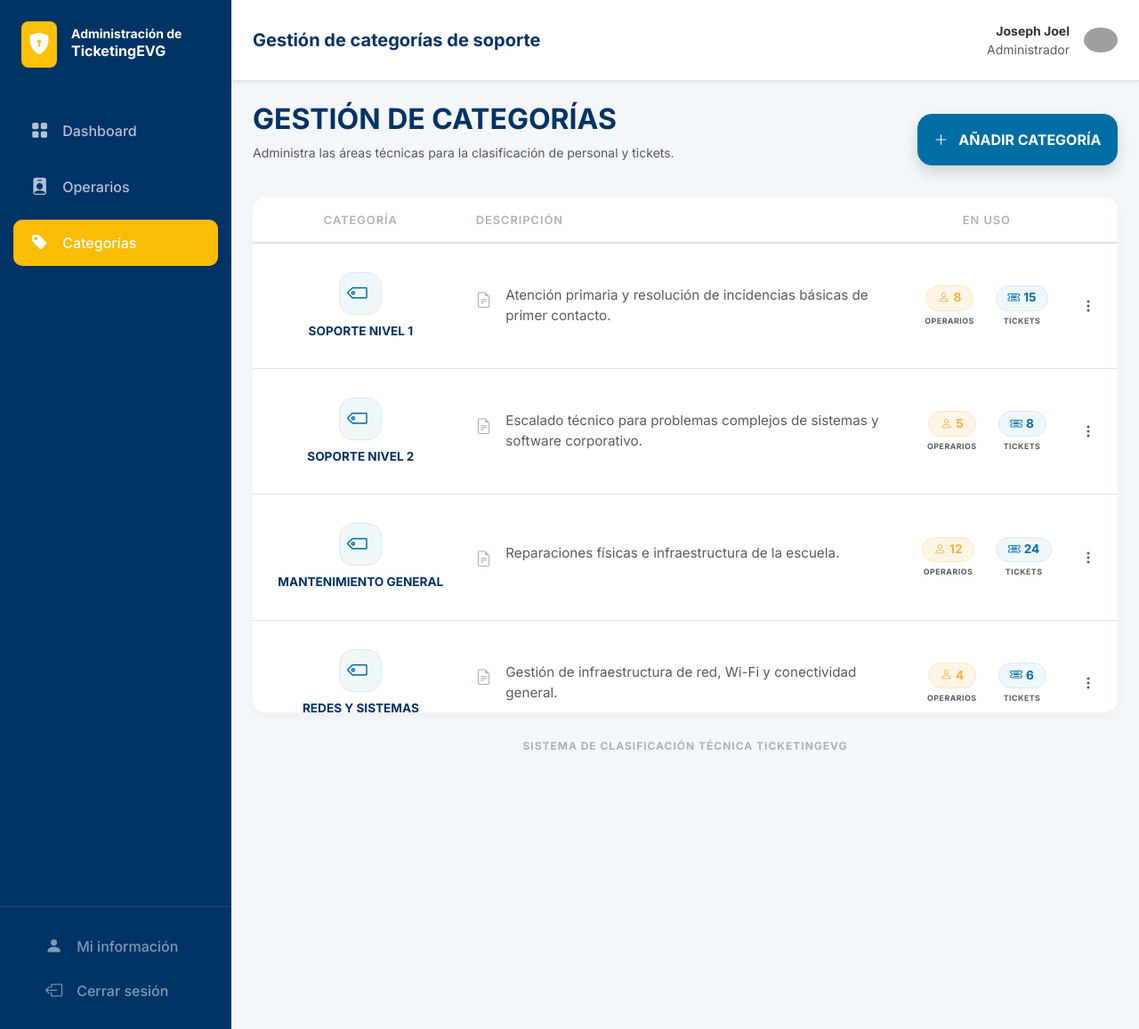
After one commit to sergiodiazpereira/TicketingEVG, a PHP site: page /categorias_admin/categorias_admin.html in a window 1280 px wide. The commit adds this page. Shown: the whole page at 89% size. Run offline with PHP 8.4, Linux system fonts and the light colour scheme; grey boxes are pictures that could not be loaded.

Commit message:
Categorias Admin Vista

```diff
--- a/src/vistas/Admin/admin.css
+++ b/src/vistas/Admin/admin.css
@@ -169,13 +169,9 @@ body {
 }
 
 .btn-evg:hover{
-	background-color: var(--azul-btn);
+	background-color: #002240;
 	color: white;
 	border: 1px solid var(--azul-btn);
-	padding: 12px 20px;
-	font-weight: 500;
-	display: flex;
-	align-items: center;
 	transition: all 0.2s;
 }
 
@@ -217,3 +213,60 @@ body {
 	letter-spacing: 1px;
 	font-weight: 700;
 }
+
+/* --- Tabla Categorías --- */
+.tabla-scroll-container {
+	max-height: 50vh;
+	overflow-y: auto;
+	scrollbar-width: none; /* Firefox */
+	-ms-overflow-style: none; /* IE and Edge */
+}
+
+.tabla-scroll-container::-webkit-scrollbar {
+	display: none; /* Chrome, Safari y Opera */
+}
+
+.tabla-scroll-container thead th {
+	position: sticky;
+	top: 0;
+	background-color: #fff;
+	z-index: 2;
+	box-shadow: inset 0 -2px 0 #dee2e6; /* Borde inferior que no se desplaza */
+}
+
+.tabla-categorias th {
+	color: #aab2bd;
+	font-weight: 600;
+	font-size: 0.8rem;
+	letter-spacing: 1px;
+}
+
+.tabla-categorias td {
+	padding-top: 1.5rem;
+	padding-bottom: 1.5rem;
+}
+
+.icono-categoria-grande {
+	width: 48px;
+	height: 48px;
+	background-color: #f0f7fb;
+	border: 1px solid #d9eaf5;
+	color: var(--azul-btn);
+	font-size: 1.5rem;
+}
+
+.badge-operarios {
+	background-color: #fef5e6;
+	color: var(--dorado-icono);
+	border: 1px solid #fde7c3;
+	font-size: 0.85rem;
+	padding: 0.4rem 0.8rem;
+}
+
+.badge-tickets {
+	background-color: #f0f7fb;
+	color: var(--azul-btn);
+	border: 1px solid #d9eaf5;
+	font-size: 0.85rem;
+	padding: 0.4rem 0.8rem;
+}
--- /dev/null
+++ b/src/vistas/Admin/categorias_admin/categorias_admin.html
@@ -0,0 +1,332 @@
+<!DOCTYPE html>
+<html lang="es">
+
+<head>
+    <!--
+	  Proyecto: TicketingEVG
+	  Alumno: Joseph Joel Quispe Alvarez
+	  Asignatura:
+	  Curso: 2 DAW
+	  Descripción: Dashboard con Sidebar colapsable (Mini-Sidebar).
+	-->
+    <meta charset="UTF-8">
+    <meta name="viewport" content="width=device-width, initial-scale=1.0">
+    <title>Dashboard Administrador - TicketingEVG</title>
+    <!-- Bootstrap CSS -->
+    <link href="https://cdn.jsdelivr.net/npm/bootstrap@5.3.0/dist/css/bootstrap.min.css" rel="stylesheet">
+    <!-- Bootstrap Icons -->
+    <link rel="stylesheet" href="https://cdn.jsdelivr.net/npm/bootstrap-icons@1.11.1/font/bootstrap-icons.css">
+    <!-- Google Fonts: Inter -->
+    <link href="https://fonts.googleapis.com/css2?family=Inter:wght@400;500;600;700&display=swap" rel="stylesheet">
+    <!-- Estilos Propios -->
+    <link rel="stylesheet" href="../admin.css">
+</head>
+
+<body id="pagina-dashboard">
+
+    <input type="checkbox" id="toggle-sidebar" class="d-none">
+
+    <div class="d-flex overflow-hidden">
+        <!-- Sidebar Dinámico -->
+        <nav id="sidebarMenu" class="sidebar d-flex flex-column vh-100 sticky-top">
+            <!-- Header Sidebar -->
+            <div class="sidebar-header p-4 mb-3 d-flex align-items-center">
+                <label for="toggle-sidebar" class="boton-candado bg-warning rounded-3 p-2 me-3 flex-shrink-0"
+                    style="cursor: pointer;" title="Abrir/Cerrar menú">
+                    <i class="bi bi-shield-lock-fill text-white fs-4"></i>
+                </label>
+                <div class="sidebar-header-texto">
+                    <div class="fw-bold text-white small lh-1">Administración de</div>
+                    <div class="fw-bold text-white">TicketingEVG</div>
+                </div>
+            </div>
+
+            <!-- Links de Navegación -->
+            <ul class="nav flex-column mb-auto">
+                <li class="nav-item">
+                    <a class="nav-link" href="../dasboard_admin/dashboard_admin.html" title="Dashboard">
+                        <i class="bi bi-grid-fill me-3"></i>
+                        <span class="link-texto">Dashboard</span>
+                    </a>
+                </li>
+                <li class="nav-item">
+                    <a class="nav-link" href="../operarios_admin/operarios_admin.html" title="Operarios">
+                        <i class="bi bi-person-badge-fill me-3"></i>
+                        <span class="link-texto">Operarios</span>
+                    </a>
+                </li>
+                <li class="nav-item">
+                    <a class="nav-link active" href="categorias_admin.html" title="Categorías">
+                        <i class="bi bi-tag-fill me-3"></i>
+                        <span class="link-texto">Categorías</span>
+                    </a>
+                </li>
+            </ul>
+
+            <!-- Footer Sidebar -->
+            <div class="p-3 border-top border-white border-opacity-10">
+                <a href="#" class="nav-link py-2 text-white-50 small" title="Mi información">
+                    <i class="bi bi-person-fill me-3"></i>
+                    <span class="link-texto">Mi información</span>
+                </a>
+                <a href="login.html" class="nav-link py-2 text-white-50 small" title="Cerrar sesión">
+                    <i class="bi bi-box-arrow-left me-3"></i>
+                    <span class="link-texto">Cerrar sesión</span>
+                </a>
+            </div>
+        </nav>
+
+        <!-- Contenido Principal -->
+        <main class="flex-grow-1 vh-100 overflow-auto">
+
+            <header class="bg-white p-4 mb-4 border-bottom shadow-sm d-flex justify-content-between align-items-center sticky-top">
+                <div class="d-flex align-items-center">
+                    <h1 class="h5 fw-bold mb-0" style="color: #003366;">Gestión de categorías de soporte</h1>
+                </div>
+                <div class="d-none d-md-flex align-items-center">
+                    <div class="text-end me-3">
+                        <div class="fw-bold small">Joseph Joel</div>
+                        <div class="text-muted small">Administrador</div>
+                    </div>
+                    <img src="https://ui-avatars.com/api/?name=Joseph+Joel&background=003366&color=fff"
+                        class="rounded-circle" width="38" alt="Avatar">
+                </div>
+            </header>
+
+            <div class="container-fluid px-4">
+                <div class="row">
+                    <div class="col-9">
+                        <h2 class="fw-bold text-uppercase" style="color: #003366;">GESTIÓN DE CATEGORÍAS</h2>
+                        <p class="text-muted small">Administra las áreas técnicas para la clasificación de personal y tickets.</p>
+                    </div>
+                    <div class="col-3 d-flex align-items-center">
+                        <button type="button" class="btn btn-evg w-100 p-3 rounded-4 shadow fw-bold text-uppercase">
+                            <i class="bi bi-plus-lg me-2"></i>
+                            AÑADIR CATEGORÍA
+                        </button>
+                    </div>
+                </div>
+
+                <div class="row mt-4 mb-4">
+                    <div class="col-12">
+                        <div class="card card-premium">
+                            <div class="card-body p-0">
+                                <div class="table-responsive tabla-scroll-container">
+                                    <table class="table align-middle mb-0 tabla-categorias">
+                                        <thead class="text-uppercase">
+                                            <tr>
+                                                <th scope="col" class="border-0 text-center py-3" style="width: 25%;">Categoría</th>
+                                                <th scope="col" class="border-0 py-3" style="width: 50%;">Descripción</th>
+                                                <th scope="col" class="border-0 py-3 text-center" style="width: 20%;">En uso</th>
+                                                <th scope="col" class="border-0 py-3 text-end pe-4" style="width: 5%;"></th>
+                                            </tr>
+                                        </thead>
+                                        <tbody class="border-top-0">
+                                            <!-- Fila 1 -->
+                                            <tr>
+                                                <td class="border-0 border-bottom text-center">
+                                                    <div class="d-flex flex-column align-items-center justify-content-center py-2">
+                                                        <div class="icono-categoria-grande rounded-4 d-flex align-items-center justify-content-center mb-2">
+                                                            <i class="bi bi-tag" style="transform: rotate(-45deg);"></i>
+                                                        </div>
+                                                        <span class="fw-bold" style="color: #003366; font-size: 0.85rem;">SOPORTE NIVEL 1</span>
+                                                    </div>
+                                                </td>
+                                                <td class="border-0 border-bottom">
+                                                    <div class="d-flex align-items-start text-muted">
+                                                        <i class="bi bi-file-earmark-text me-3 mt-1" style="color: #aab2bd; font-size: 1.1rem;"></i>
+                                                        <p class="mb-0" style="font-size: 0.95rem;">Atención primaria y resolución de incidencias básicas de primer contacto.</p>
+                                                    </div>
+                                                </td>
+                                                <td class="border-0 border-bottom">
+                                                    <div class="d-flex gap-4 justify-content-center">
+                                                        <div class="d-flex flex-column align-items-center">
+                                                            <span class="badge badge-operarios rounded-pill d-flex align-items-center justify-content-center mb-1">
+                                                                <i class="bi bi-person me-1"></i> 8
+                                                            </span>
+                                                            <span class="text-muted fw-bold" style="font-size: 0.55rem; letter-spacing: 0.5px;">OPERARIOS</span>
+                                                        </div>
+                                                        <div class="d-flex flex-column align-items-center">
+                                                            <span class="badge badge-tickets rounded-pill d-flex align-items-center justify-content-center mb-1">
+                                                                <i class="bi bi-ticket-detailed me-1"></i> 15
+                                                            </span>
+                                                            <span class="text-muted fw-bold" style="font-size: 0.55rem; letter-spacing: 0.5px;">TICKETS</span>
+                                                        </div>
+                                                    </div>
+                                                </td>
+                                                <td class="border-0 border-bottom text-end pe-4">
+                                                    <button class="btn btn-link text-muted p-0"><i class="bi bi-three-dots-vertical"></i></button>
+                                                </td>
+                                            </tr>
+
+                                            <!-- Fila 2 -->
+                                            <tr>
+                                                <td class="border-0 border-bottom text-center">
+                                                    <div class="d-flex flex-column align-items-center justify-content-center py-2">
+                                                        <div class="icono-categoria-grande rounded-4 d-flex align-items-center justify-content-center mb-2">
+                                                            <i class="bi bi-tag" style="transform: rotate(-45deg);"></i>
+                                                        </div>
+                                                        <span class="fw-bold" style="color: #003366; font-size: 0.85rem;">SOPORTE NIVEL 2</span>
+                                                    </div>
+                                                </td>
+                                                <td class="border-0 border-bottom">
+                                                    <div class="d-flex align-items-start text-muted">
+                                                        <i class="bi bi-file-earmark-text me-3 mt-1" style="color: #aab2bd; font-size: 1.1rem;"></i>
+                                                        <p class="mb-0" style="font-size: 0.95rem;">Escalado técnico para problemas complejos de sistemas y software corporativo.</p>
+                                                    </div>
+                                                </td>
+                                                <td class="border-0 border-bottom">
+                                                    <div class="d-flex gap-4 justify-content-center">
+                                                        <div class="d-flex flex-column align-items-center">
+                                                            <span class="badge badge-operarios rounded-pill d-flex align-items-center justify-content-center mb-1">
+                                                                <i class="bi bi-person me-1"></i> 5
+                                                            </span>
+                                                            <span class="text-muted fw-bold" style="font-size: 0.55rem; letter-spacing: 0.5px;">OPERARIOS</span>
+                                                        </div>
+                                                        <div class="d-flex flex-column align-items-center">
+                                                            <span class="badge badge-tickets rounded-pill d-flex align-items-center justify-content-center mb-1">
+                                                                <i class="bi bi-ticket-detailed me-1"></i> 8
+                                                            </span>
+                                                            <span class="text-muted fw-bold" style="font-size: 0.55rem; letter-spacing: 0.5px;">TICKETS</span>
+                                                        </div>
+                                                    </div>
+                                                </td>
+                                                <td class="border-0 border-bottom text-end pe-4">
+                                                    <button class="btn btn-link text-muted p-0"><i class="bi bi-three-dots-vertical"></i></button>
+                                                </td>
+                                            </tr>
+
+                                            <!-- Fila 3 -->
+                                            <tr>
+                                                <td class="border-0 border-bottom text-center">
+                                                    <div class="d-flex flex-column align-items-center justify-content-center py-2">
+                                                        <div class="icono-categoria-grande rounded-4 d-flex align-items-center justify-content-center mb-2">
+                                                            <i class="bi bi-tag" style="transform: rotate(-45deg);"></i>
+                                                        </div>
+                                                        <span class="fw-bold" style="color: #003366; font-size: 0.85rem;">MANTENIMIENTO GENERAL</span>
+                                                    </div>
+                                                </td>
+                                                <td class="border-0 border-bottom">
+                                                    <div class="d-flex align-items-start text-muted">
+                                                        <i class="bi bi-file-earmark-text me-3 mt-1" style="color: #aab2bd; font-size: 1.1rem;"></i>
+                                                        <p class="mb-0" style="font-size: 0.95rem;">Reparaciones físicas e infraestructura de la escuela.</p>
+                                                    </div>
+                                                </td>
+                                                <td class="border-0 border-bottom">
+                                                    <div class="d-flex gap-4 justify-content-center">
+                                                        <div class="d-flex flex-column align-items-center">
+                                                            <span class="badge badge-operarios rounded-pill d-flex align-items-center justify-content-center mb-1">
+                                                                <i class="bi bi-person me-1"></i> 12
+                                                            </span>
+                                                            <span class="text-muted fw-bold" style="font-size: 0.55rem; letter-spacing: 0.5px;">OPERARIOS</span>
+                                                        </div>
+                                                        <div class="d-flex flex-column align-items-center">
+                                                            <span class="badge badge-tickets rounded-pill d-flex align-items-center justify-content-center mb-1">
+                                                                <i class="bi bi-ticket-detailed me-1"></i> 24
+                                                            </span>
+                                                            <span class="text-muted fw-bold" style="font-size: 0.55rem; letter-spacing: 0.5px;">TICKETS</span>
+                                                        </div>
+                                                    </div>
+                                                </td>
+                                                <td class="border-0 border-bottom text-end pe-4">
+                                                    <button class="btn btn-link text-muted p-0"><i class="bi bi-three-dots-vertical"></i></button>
+                                                </td>
+                                            </tr>
+
+                                            <!-- Fila 4 -->
+                                            <tr>
+                                                <td class="border-0 border-bottom text-center">
+                                                    <div class="d-flex flex-column align-items-center justify-content-center py-2">
+                                                        <div class="icono-categoria-grande rounded-4 d-flex align-items-center justify-content-center mb-2">
+                                                            <i class="bi bi-tag" style="transform: rotate(-45deg);"></i>
+                                                        </div>
+                                                        <span class="fw-bold" style="color: #003366; font-size: 0.85rem;">REDES Y SISTEMAS</span>
+                                                    </div>
+                                                </td>
+                                                <td class="border-0 border-bottom">
+                                                    <div class="d-flex align-items-start text-muted">
+                                                        <i class="bi bi-file-earmark-text me-3 mt-1" style="color: #aab2bd; font-size: 1.1rem;"></i>
+                                                        <p class="mb-0" style="font-size: 0.95rem;">Gestión de infraestructura de red, Wi-Fi y conectividad general.</p>
+                                                    </div>
+                                                </td>
+                                                <td class="border-0 border-bottom">
+                                                    <div class="d-flex gap-4 justify-content-center">
+                                                        <div class="d-flex flex-column align-items-center">
+                                                            <span class="badge badge-operarios rounded-pill d-flex align-items-center justify-content-center mb-1">
+                                                                <i class="bi bi-person me-1"></i> 4
+                                                            </span>
+                                                            <span class="text-muted fw-bold" style="font-size: 0.55rem; letter-spacing: 0.5px;">OPERARIOS</span>
+                                                        </div>
+                                                        <div class="d-flex flex-column align-items-center">
+                                                            <span class="badge badge-tickets rounded-pill d-flex align-items-center justify-content-center mb-1">
+                                                                <i class="bi bi-ticket-detailed me-1"></i> 6
+                                                            </span>
+                                                            <span class="text-muted fw-bold" style="font-size: 0.55rem; letter-spacing: 0.5px;">TICKETS</span>
+                                                        </div>
+                                                    </div>
+                                                </td>
+                                                <td class="border-0 border-bottom text-end pe-4">
+                                                    <button class="btn btn-link text-muted p-0"><i class="bi bi-three-dots-vertical"></i></button>
+                                                </td>
+                                            </tr>
+
+                                            <!-- Fila 5 -->
+                                            <tr>
+                                                <td class="border-0 text-center">
+                                                    <div class="d-flex flex-column align-items-center justify-content-center py-2">
+                                                        <div class="icono-categoria-grande rounded-4 d-flex align-items-center justify-content-center mb-2">
+                                                            <i class="bi bi-tag" style="transform: rotate(-45deg);"></i>
+                                                        </div>
+                                                        <span class="fw-bold" style="color: #003366; font-size: 0.85rem;">SEGURIDAD Y ACCESOS</span>
+                                                    </div>
+                                                </td>
+                                                <td class="border-0">
+                                                    <div class="d-flex align-items-start text-muted">
+                                                        <i class="bi bi-file-earmark-text me-3 mt-1" style="color: #aab2bd; font-size: 1.1rem;"></i>
+                                                        <p class="mb-0" style="font-size: 0.95rem;">Sistemas de videovigilancia e infraestructura de seguridad.</p>
+                                                    </div>
+                                                </td>
+                                                <td class="border-0">
+                                                    <div class="d-flex gap-4 justify-content-center">
+                                                        <div class="d-flex flex-column align-items-center">
+                                                            <span class="badge badge-operarios rounded-pill d-flex align-items-center justify-content-center mb-1">
+                                                                <i class="bi bi-person me-1"></i> 3
+                                                            </span>
+                                                            <span class="text-muted fw-bold" style="font-size: 0.55rem; letter-spacing: 0.5px;">OPERARIOS</span>
+                                                        </div>
+                                                        <div class="d-flex flex-column align-items-center">
+                                                            <span class="badge badge-tickets rounded-pill d-flex align-items-center justify-content-center mb-1">
+                                                                <i class="bi bi-ticket-detailed me-1"></i> 2
+                                                            </span>
+                                                            <span class="text-muted fw-bold" style="font-size: 0.55rem; letter-spacing: 0.5px;">TICKETS</span>
+                                                        </div>
+                                                    </div>
+                                                </td>
+                                                <td class="border-0 text-end pe-4">
+                                                    <button class="btn btn-link text-muted p-0"><i class="bi bi-three-dots-vertical"></i></button>
+                                                </td>
+                                            </tr>
+                                        </tbody>
+                                    </table>
+                                </div>
+                            </div>
+                        </div>
+
+                        <!-- Footer Tabla -->
+                        <div class="text-center mt-4 mb-5">
+                            <span class="texto-footer-tabla text-uppercase">SISTEMA DE CLASIFICACIÓN TÉCNICA TICKETINGEVG</span>
+                        </div>
+                    </div>
+                </div>
+            </div>
+    </div>
+
+    </main>
+    </div>
+
+    <!-- Bootstrap JS Bundle -->
+    <script src="https://cdn.jsdelivr.net/npm/bootstrap@5.3.0/dist/js/bootstrap.bundle.min.js"></script>
+    <script type="module" src="../js/app.js"></script>
+</body>
+
+</html>
```
